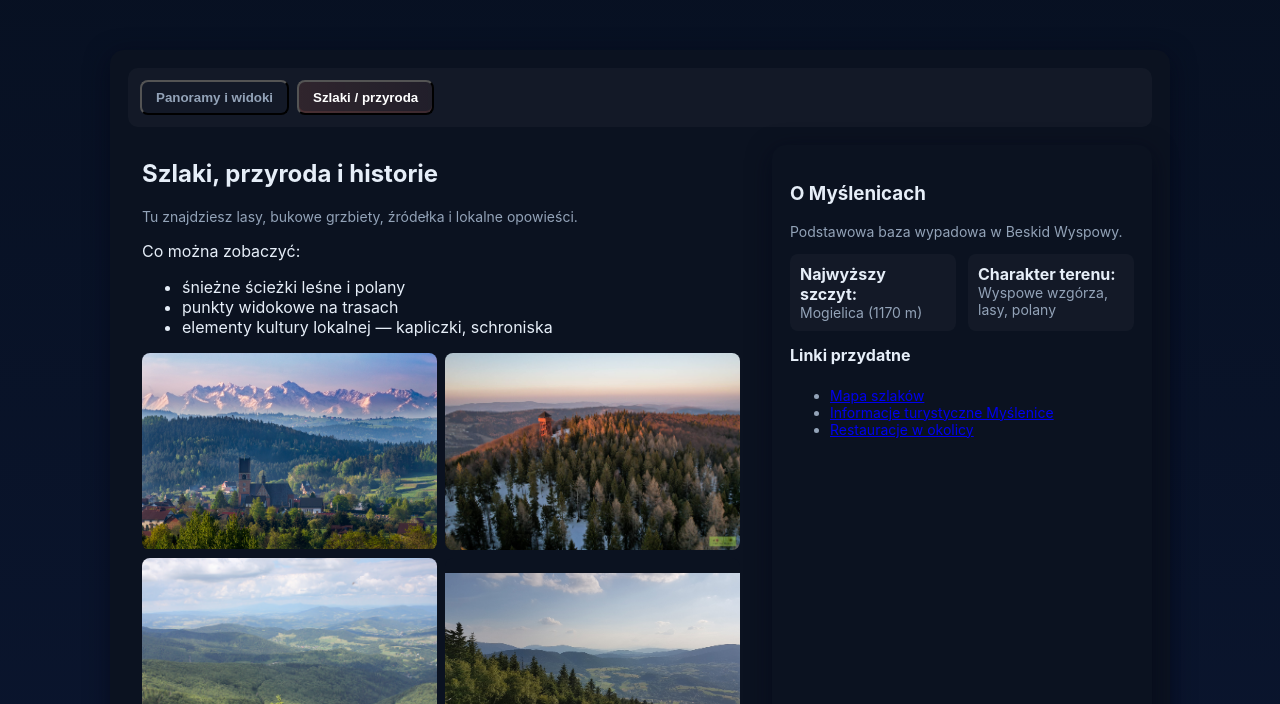
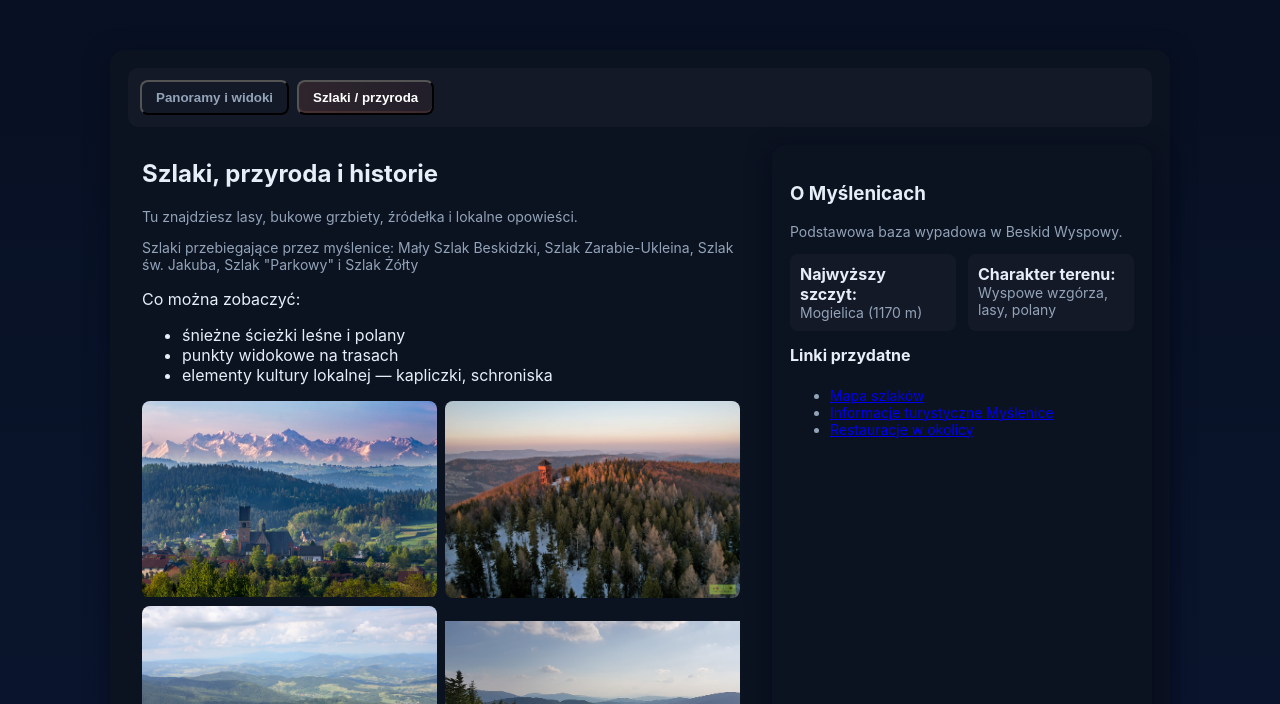
Before and after one commit to 2EBwojsob/rep1, a plain HTML site: page index.html in a window 1280 px wide. Both pictures are taken after a click on the tab "Szlaki / przyroda". Shown: the part 96-800 px from the top of the page. Drawn offline with Linux system fonts and the light colour scheme.

Commit message:
Add information about hiking trails

```diff
--- a/index.html
+++ b/index.html
@@ -236,6 +236,7 @@
           <article id="szlaki" class="tabpanel" style="display:none">
             <h2>Szlaki, przyroda i historie</h2>
             <p class="muted">Tu znajdziesz lasy, bukowe grzbiety, źródełka i lokalne opowieści.</p>
+            <p class="muted">Szlaki przebiegające przez myślenice: Mały Szlak Beskidzki, Szlak Zarabie-Ukleina, Szlak św. Jakuba, Szlak "Parkowy" i Szlak Żółty </p>
             <p>Co można zobaczyć:</p>
             <ul>
               <li>śnieżne ścieżki leśne i polany</li>
```
